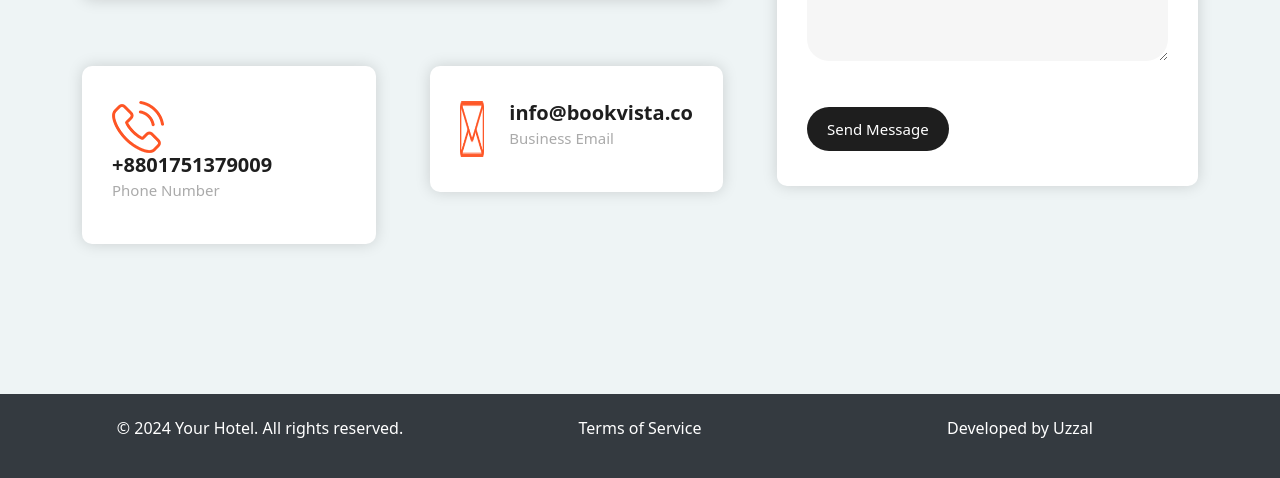
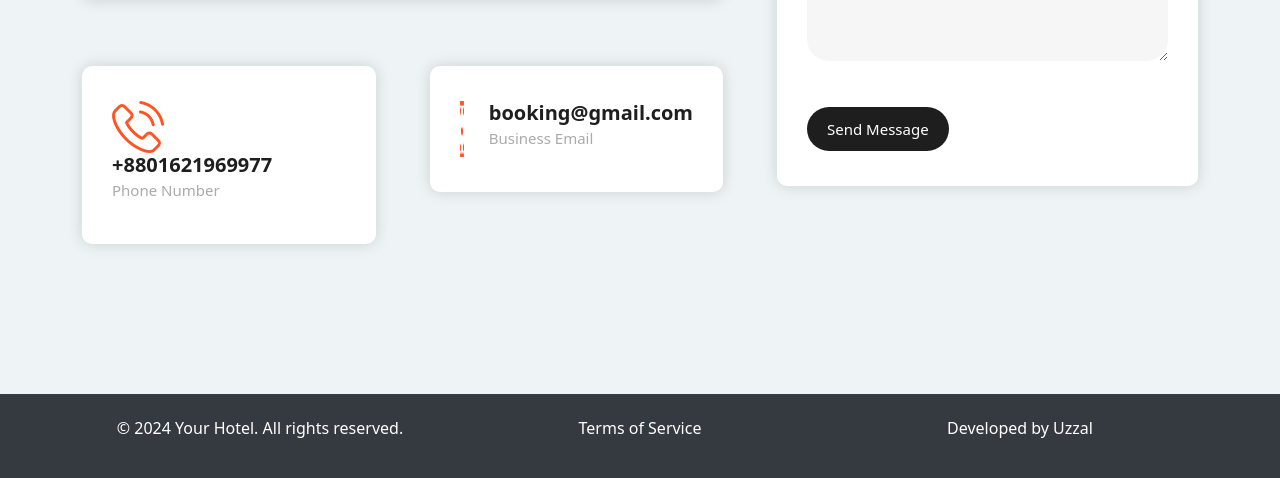
Before and after one commit to uzzal2200/Hotel_Booking_Project, a Django app: page / in a window 1280 px wide. Shown: the part 5664-6142 px from the top of the page. Run offline with Django 5.2, Linux system fonts and the light colour scheme; data comes from the database, SQL or seed files in the repository; some libraries are stand-ins or nearby versions.

Commit message:
change done

```diff
--- a/core/templates/home.html
+++ b/core/templates/home.html
@@ -193,13 +193,13 @@
               <div class="col-lg-6">
                 <div class="item phone">
                   <img src="{% static 'images/phone-icon.png' %}" alt="" style="max-width: 52px;">
-                  <h6>+8801751379009<br><span>Phone Number</span></h6>
+                  <h6>+8801621969977<br><span>Phone Number</span></h6>
                 </div>
               </div>
               <div class="col-lg-6">
                 <div class="item email d-flex">
                   <img src="{% static 'images/email-icon.png' %}" alt="" style="max-width: 52px;">
-                  <h6>info@bookvista.co<br><span>Business Email</span></h6>
+                  <h6>booking@gmail.com<br><span>Business Email</span></h6>
                 </div>
               </div>
             </div>
```
